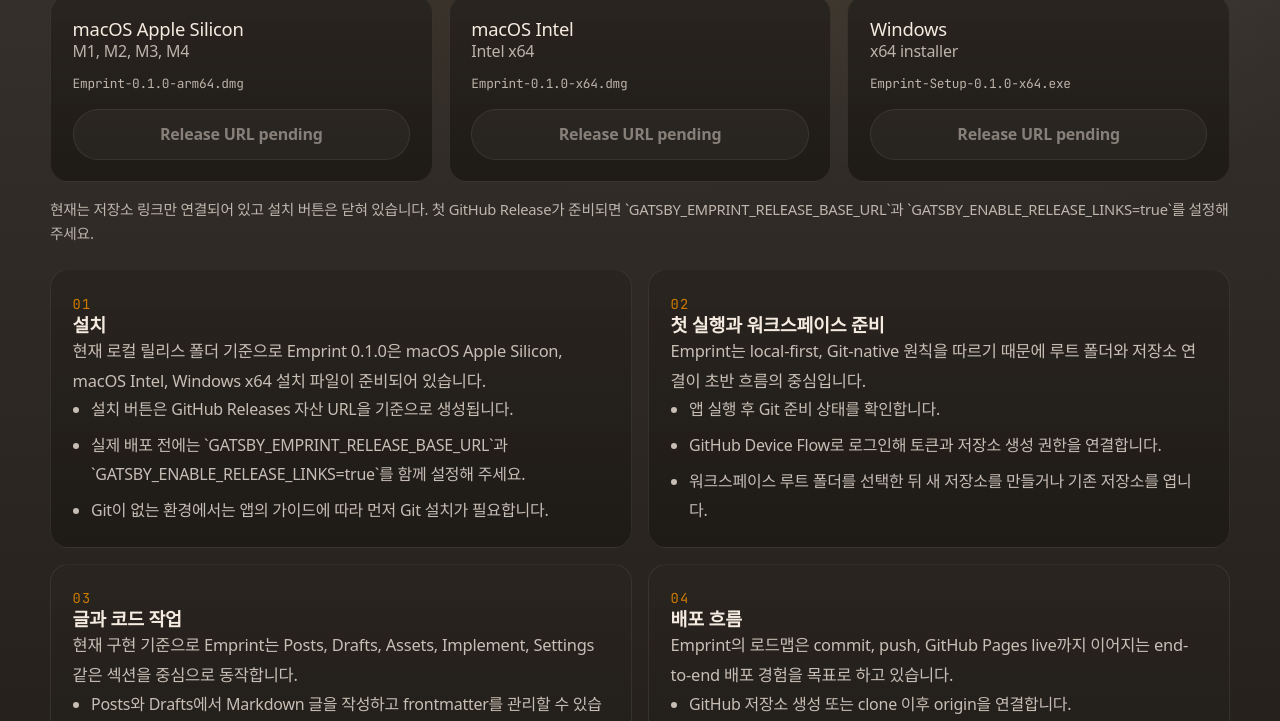
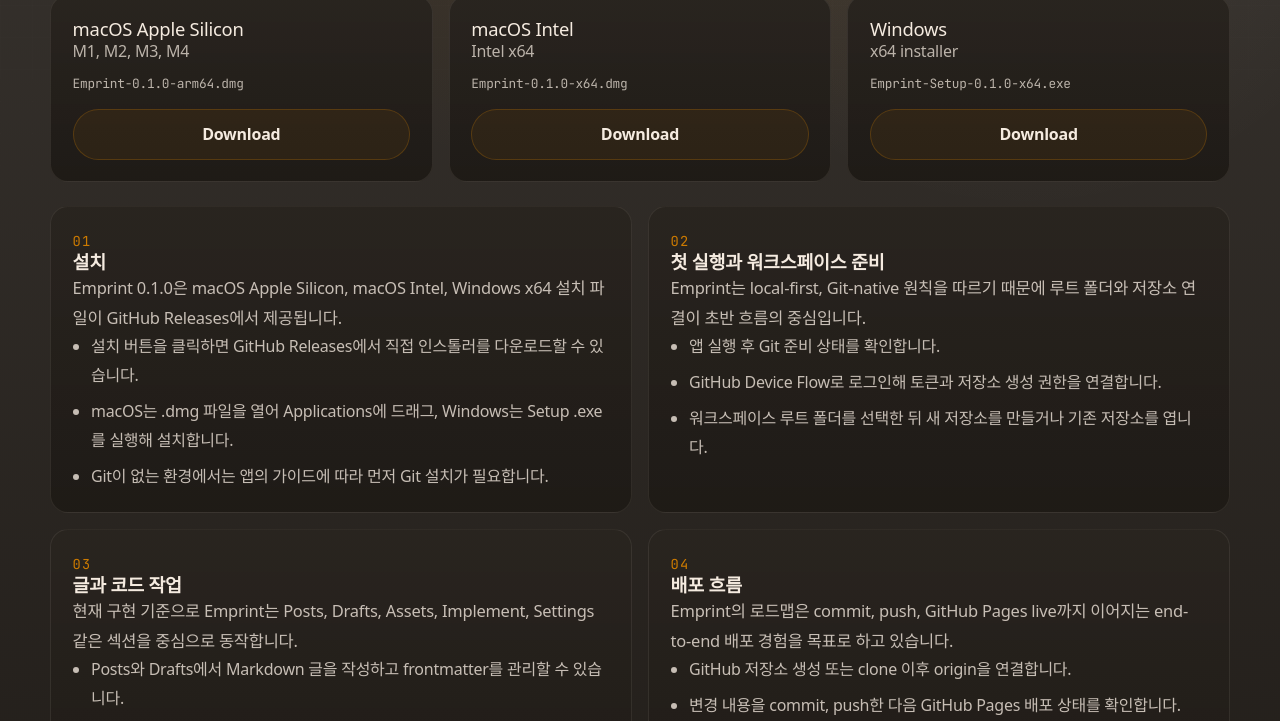
Before and after one commit to MinhyeongSon/emprint-home, a Gatsby site: page /document in a window 1280 px wide. Shown: the part 379-1100 px from the top of the page. Built offline with nearby package versions, Linux system fonts and the light colour scheme; Gatsby itself is replaced by a stand-in of ours; no server answers; a web font is replaced by a local one.

Commit message:
download link enable.

```diff
--- a/src/data/site.js
+++ b/src/data/site.js
@@ -3,11 +3,10 @@
 const siteUrl = process.env.GATSBY_SITE_URL || 'https://minhyeongson.github.io/emprint-home'
 const releaseBaseUrl =
   process.env.GATSBY_EMPRINT_RELEASE_BASE_URL || `${githubRepoUrl}/releases/download/v${currentVersion}`
-const releaseLinksEnabled = process.env.GATSBY_ENABLE_RELEASE_LINKS === 'true'
 
 const isPlaceholderRepo = githubRepoUrl.includes('your-account')
 const isPlaceholderSiteUrl = siteUrl.includes('your-account')
-const isPlaceholderRelease = !releaseLinksEnabled || releaseBaseUrl.includes('your-account')
+const isPlaceholderRelease = releaseBaseUrl.includes('your-account')
 
 const downloads = [
   {
@@ -76,10 +75,10 @@
 const docsSections = [
   {
     title: '설치',
-    summary: '현재 로컬 릴리스 폴더 기준으로 Emprint 0.1.0은 macOS Apple Silicon, macOS Intel, Windows x64 설치 파일이 준비되어 있습니다.',
+    summary: 'Emprint 0.1.0은 macOS Apple Silicon, macOS Intel, Windows x64 설치 파일이 GitHub Releases에서 제공됩니다.',
     bullets: [
-      '설치 버튼은 GitHub Releases 자산 URL을 기준으로 생성됩니다.',
-      '실제 배포 전에는 `GATSBY_EMPRINT_RELEASE_BASE_URL`과 `GATSBY_ENABLE_RELEASE_LINKS=true`를 함께 설정해 주세요.',
+      '설치 버튼을 클릭하면 GitHub Releases에서 직접 인스톨러를 다운로드할 수 있습니다.',
+      'macOS는 .dmg 파일을 열어 Applications에 드래그, Windows는 Setup .exe를 실행해 설치합니다.',
       'Git이 없는 환경에서는 앱의 가이드에 따라 먼저 Git 설치가 필요합니다.'
     ]
   },
@@ -130,5 +129,5 @@
   heroBadges: ['LOCAL-FIRST', 'GIT-NATIVE', 'GITHUB PAGES READY'],
   brandKeywords: ['Traces', 'Memory', 'Archives', 'Quiet intelligence'],
   notice:
-    '현재는 저장소 링크만 연결되어 있고 설치 버튼은 닫혀 있습니다. 첫 GitHub Release가 준비되면 `GATSBY_EMPRINT_RELEASE_BASE_URL`과 `GATSBY_ENABLE_RELEASE_LINKS=true`를 설정해 주세요.'
+    'GitHub Release가 준비되지 않은 환경입니다. `GATSBY_EMPRINT_REPO_URL`을 올바른 저장소 주소로 설정해 주세요.'
 }
```
